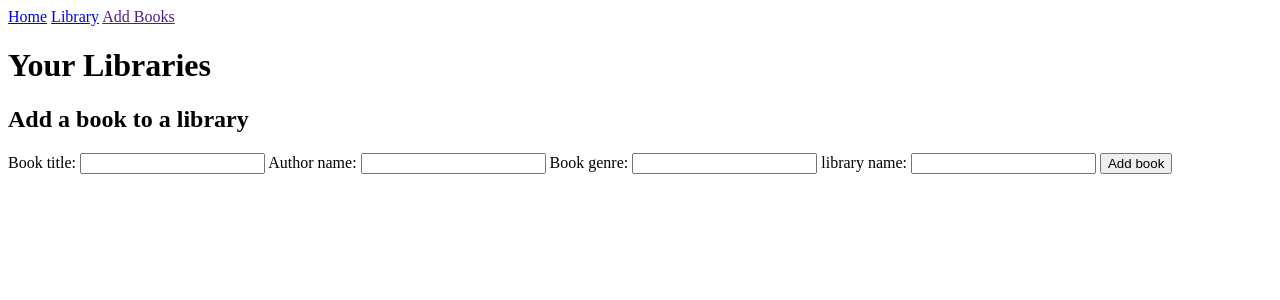
After one commit to karljay98/flask-lib-app, a Flask app: page /books in a window 1280 px wide. The commit adds this page. Shown: the top 300 px of the page. Run offline with Flask 2, Linux system fonts and the light colour scheme; parts of the project's set-up code (start-up, migrations or seed data) failed here and were passed over.

Commit message:
2 out of 4 functions

```diff
--- a/application/forms.py
+++ b/application/forms.py
@@ -5,12 +5,14 @@ from wtforms.validators import DataRequired, Length
 
 class LibraryForm(FlaskForm):
     name = StringField('Library name', validators=[DataRequired(), Length(max=100)])
-    description = StringField('Library description', validators=[Length(200)])
+    description = StringField('Library description', validators=[Length(max=200)])
     submit = SubmitField('Add library')
 
 
 class BookForm(FlaskForm):
-    title = StringField('Book title', validators=[DataRequired(), Length(100)])
-    author = StringField('Author name',validators=[DataRequired(), Length(200)])
-    genre = StringField('Book genre', validators=[Length(75)])
+    title = StringField('Book title', validators=[DataRequired(), Length(max=100)])
+    author = StringField('Author name',validators=[DataRequired(), Length(max=200)])
+    genre = StringField('Book genre', validators=[Length(max=75)])
+    library_name = StringField('library name',validators=[DataRequired(), Length(max=100)])
+
     submit = SubmitField("Add book")
--- a/application/models.py
+++ b/application/models.py
@@ -4,8 +4,7 @@ from application import db
 
 class Library(db.Model):
     __tablename__ = 'library'
-    id = db.Column(db.Integer, primary_key=True) # library_id is the primary key and a integer value
-    name = db.Column(db.String(100), nullable=False) # The name of library must be filled
+    name = db.Column(db.String(100),priary_Key=True, nullable=False) # The name of library must be filled
     description = db.Column(db.String(200), nullable=True)
     books = db.relationship('Book', backref='library')
 
@@ -15,4 +14,4 @@ class Book(db.Model):
     title = db.Column(db.String(100), nullable=False)
     author = db.Column(db.String(200), nullable = False)
     genre = db.Column(db.String(75), nullable = True)
-    library_id = db.Column(db.Integer, db.ForeignKey('library_id'), nullable=False)
+    library_name = db.Column(db.Integer, db.ForeignKey('library.name'), nullable=False)
--- a/application/routes.py
+++ b/application/routes.py
@@ -3,7 +3,32 @@ from application.forms import LibraryForm, BookForm
 from application.models import Library, Book
 from flask import render_template, request, redirect, url_for
 
-@app.route('/', methods = ['GET', 'POST'])
+
+@app.route('/index')
 def index():
+    all_librarys = Library.query.all()
+    return render_template('index.html', all_librarys=all_librarys)
+
+@app.route('/libraries', methods = ['GET', 'POST'])
+def libraries():
     form = LibraryForm()
-    return render_template('index.html', form = form)
+
+    if request.method == "POST":
+        library = Library(name= form.name.data, description= form.description.data)
+        db.session.add(library)
+        db.session.commit()
+        return redirect(url_for('index'))
+
+    return render_template('libraries.html', form = form)
+
+@app.route('/books', methods= ['GET', 'POST'])
+def books():
+    form = BookForm()
+
+    if request.method == "POST":
+        book= Book(title= form.title.data, author= form.author.data, genre= form.genre.data, library_name= form.library_name.data)
+        db.session.add(book)
+        db.session.commit()
+        return redirect(url_for('shelf'))
+
+    return render_template('books.html', form = form)
--- /dev/null
+++ b/application/templates/books.html
@@ -0,0 +1,15 @@
+{% extends "layout.html" %}
+
+{% block body %}
+<h2> Add a book to a library</h2>
+<form method="POST" action="">
+    {{ form.hidden_tag() }}
+    {{ form.title.label}}: {{ form.title }}
+    {{ form.author.label}}: {{ form.author }}
+    {{ form.genre.label}}: {{ form.genre }}
+    {{ form.library_name.label}}: {{ form.library_name }}
+    {{ form.submit }}
+</form>
+
+
+{% endblock body %}
--- a/application/templates/layout.html
+++ b/application/templates/layout.html
@@ -4,7 +4,7 @@
 </head>
 <body>
     <navbar>
-        <a href="/">Home</a> <a href="/library">Library</a>
+        <a href="{{url_for('index')}}">Home</a> <a href="{{url_for('libraries')}}">Library</a> <a href=""{{url_for('books')}}> Add Books</a>
     </navbar>
     <h1> Your Libraries</h1>
     {% block body %}
```
Also changed, not shown: application/templates/index.html (+7 -9 lines), application/templates/libraries.html (added, +13 -0 lines), application/templates/shelf.html (added).
